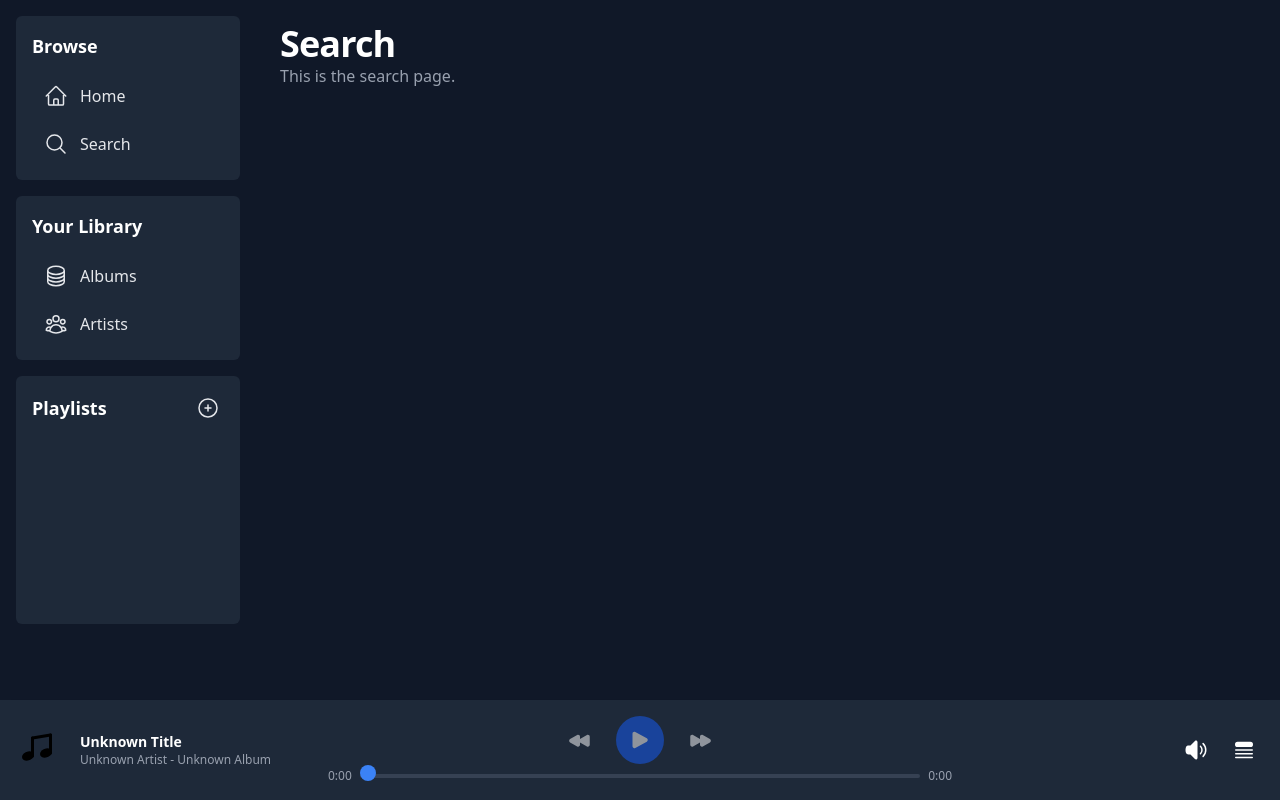
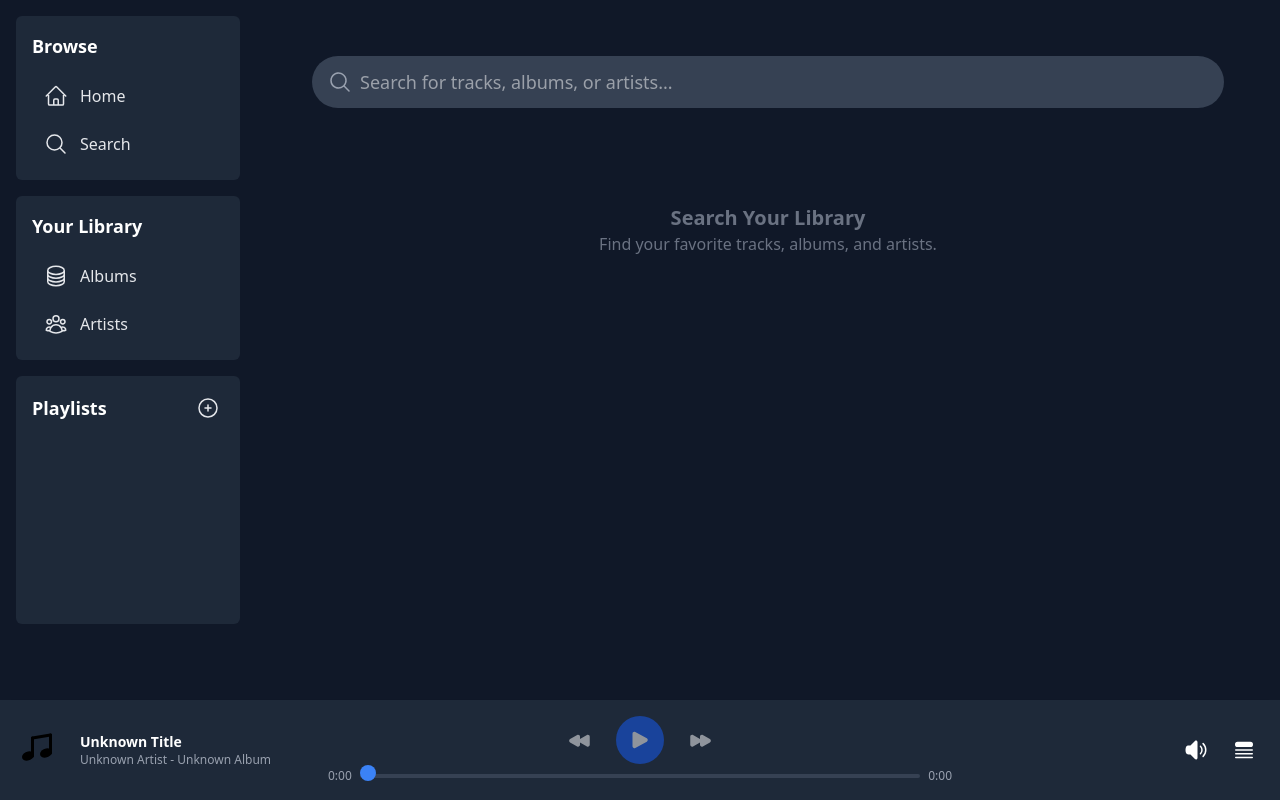
Before and after one commit to rkblake/cantare, a Next.js app: page /search in a window 1280 px wide. Built offline with nearby package versions, Linux system fonts and the light colour scheme.

Commit message:
added search page

```diff
--- /dev/null
+++ b/src/app/api/artist/image/[id]/route.ts
@@ -0,0 +1,20 @@
+import { type NextRequest, NextResponse } from 'next/server';
+import { db } from '@/database';
+import type { Artist, Album } from '@/types';
+
+export async function GET(_req: NextRequest, { params }: { params: { id: string } }) {
+  const { id } = params;
+
+  db.read();
+
+  const artist = db.data.artists.find((artist: Artist) => artist.id === id);
+
+  if (!artist) {
+    return NextResponse.json({ error: 'Artist not found' }, { status: 404 });
+  }
+
+  const firstAlbum: Album | undefined = db.data.albums.find(a => a.id === artist.albumIds[0]);
+  const imageUrl = firstAlbum?.artworkPath ? `/api/artwork/${firstAlbum.id}` : '/images/default-artist.svg';
+
+  return NextResponse.json({ imageUrl });
+}
--- a/src/app/page.tsx
+++ b/src/app/page.tsx
@@ -5,13 +5,14 @@ import ArtistCard from '@/components/ArtistCard'; // Component to display an art
 import { Cog6ToothIcon } from '@heroicons/react/24/solid';
 import Link from 'next/link'; // For linking to other pages
 
+
 type Response = {
   tracks: Track[];
   albums: Album[];
   artists: Artist[];
 }
 
-async function getHomepageData(): Promise<{ recentTracks: Track[], recentAlbums: Album[], featuredArtists: Artist[] }> {
+async function getHomepageData(): Promise<{ recentTracks: Track[], recentAlbums: Album[], featuredArtists: { artist: Artist, imageUrl: string }[] }> {
   try {
     const res = await fetch(`${process.env.NEXT_PUBLIC_BASE_URL ?? 'http://localhost:3000'}/api/search?q=`); // Example: fetches some initial data
     if (!res.ok) {
@@ -20,9 +21,14 @@ async function getHomepageData(): Promise<{ recentTracks: Track[], recentAlbums:
       return { recentTracks: [], recentAlbums: [], featuredArtists: [] };
     }
     const data = await res.json() as Response;
-    // The search endpoint returns { tracks, albums, artists }. We can use these.
-    // In a real app, /api/homepage would return specifically curated data.
-    return { recentTracks: data.tracks, recentAlbums: data.albums, featuredArtists: data.artists };
+
+    const featuredArtistsWithImages = await Promise.all(data.artists.map(async artist => {
+      const imageUrlRes = await fetch(`${process.env.NEXT_PUBLIC_BASE_URL ?? 'http://localhost:3000'}/api/artist/image/${artist.id}`);
+      const { imageUrl } = await imageUrlRes.json() as { imageUrl: string };
+      return { artist, imageUrl };
+    }));
+
+    return { recentTracks: data.tracks, recentAlbums: data.albums, featuredArtists: featuredArtistsWithImages };
 
   } catch (error) {
     console.error("Error fetching homepage data:", error);
@@ -73,8 +79,8 @@ export default async function HomePage() {
         <section>
           <h2 className="text-2xl font-bold mb-6 text-gray-200">Featured Artists</h2>
           <div className="grid grid-cols-2 sm:grid-cols-3 md:grid-cols-4 lg:grid-cols-5 xl:grid-cols-6 gap-6">
-            {featuredArtists.map(artist => (
-              <ArtistCard key={artist.id} artist={artist} />
+            {featuredArtists.map(({ artist, imageUrl }) => (
+              <ArtistCard key={artist.id} artist={artist} imageUrl={imageUrl} />
             ))}
           </div>
         </section>
--- a/src/app/search/page.tsx
+++ b/src/app/search/page.tsx
@@ -1,8 +1,135 @@
+'use client';
+
+import React, { useState, useEffect, useCallback } from 'react';
+import type { Track, Album, Artist } from '@/types';
+import TrackList from '@/components/TrackList';
+import AlbumCard from '@/components/AlbumCard';
+import ArtistCard from '@/components/ArtistCard';
+import { MagnifyingGlassIcon } from '@heroicons/react/24/solid';
+
+// Debounce hook
+const useDebounce = (value: string, delay: number) => {
+  const [debouncedValue, setDebouncedValue] = useState(value);
+
+  useEffect(() => {
+    const handler = setTimeout(() => {
+      setDebouncedValue(value);
+    }, delay);
+
+    return () => {
+      clearTimeout(handler);
+    };
+  }, [value, delay]);
+
+  return debouncedValue;
+};
+
 export default function SearchPage() {
+  const [query, setQuery] = useState('');
+  const [results, setResults] = useState<{ tracks: Track[], albums: Album[], artists: { artist: Artist, imageUrl: string }[] }>({ tracks: [], albums: [], artists: [] });
+  const [isLoading, setIsLoading] = useState(false);
+  const debouncedQuery = useDebounce(query, 300);
+
+  const fetchResults = useCallback(async (searchQuery: string) => {
+    if (searchQuery.trim() === '') {
+      setResults({ tracks: [], albums: [], artists: [] });
+      return;
+    }
+
+    setIsLoading(true);
+    try {
+      const res = await fetch(`/api/search?q=${encodeURIComponent(searchQuery)}`);
+      if (res.ok) {
+        const data = await res.json();
+        const artistsWithImages = await Promise.all(data.artists.map(async (artist: Artist) => {
+          const imageUrlRes = await fetch(`/api/artist/image/${artist.id}`);
+          const { imageUrl } = await imageUrlRes.json();
+          return { artist, imageUrl };
+        }));
+        setResults({ ...data, artists: artistsWithImages });
+      } else {
+        console.error("Failed to fetch search results");
+        setResults({ tracks: [], albums: [], artists: [] });
+      }
+    } catch (error) {
+      console.error("Error fetching search results:", error);
+      setResults({ tracks: [], albums: [], artists: [] });
+    } finally {
+      setIsLoading(false);
+    }
+  }, []);
+
+  useEffect(() => {
+    fetchResults(debouncedQuery);
+  }, [debouncedQuery, fetchResults]);
+
+  const handleInputChange = (e: React.ChangeEvent<HTMLInputElement>) => {
+    setQuery(e.target.value);
+  };
+
+  const noResults = !isLoading && debouncedQuery && results.tracks.length === 0 && results.albums.length === 0 && results.artists.length === 0;
+
   return (
-    <div>
-      <h1 className="text-4xl font-extrabold tracking-tight text-white">Search</h1>
-      <p className="text-gray-400">This is the search page.</p>
+    <div className="space-y-8 p-4 sm:p-6 md:p-8">
+      <div className="relative">
+        <input
+          type="text"
+          value={query}
+          onChange={handleInputChange}
+          placeholder="Search for tracks, albums, or artists..."
+          className="w-full bg-gray-700 text-white rounded-full py-3 pl-12 pr-4 text-lg focus:outline-none focus:ring-2 focus:ring-blue-500"
+        />
+        <MagnifyingGlassIcon className="absolute left-4 top-1/2 -translate-y-1/2 h-6 w-6 text-gray-400" />
+      </div>
+
+      {isLoading && <div className="text-center text-gray-400">Loading...</div>}
+
+      {noResults && (
+        <div className="text-center text-gray-500 py-16">
+          <h3 className="text-xl font-semibold">No results found for &quot;{debouncedQuery}&quot;</h3>
+          <p>Please try a different search term.</p>
+        </div>
+      )}
+
+      {!isLoading && !debouncedQuery && (
+        <div className="text-center text-gray-500 py-16">
+          <h3 className="text-xl font-semibold">Search Your Library</h3>
+          <p>Find your favorite tracks, albums, and artists.</p>
+        </div>
+      )}
+
+      <div className="space-y-12">
+        {results.tracks.length > 0 && (
+          <section>
+            <h2 className="text-2xl font-bold mb-4 text-gray-200">Tracks</h2>
+            <div className="bg-gray-800/50 rounded-lg">
+              <TrackList tracks={results.tracks} />
+            </div>
+          </section>
+        )}
+
+        {results.albums.length > 0 && (
+          <section>
+            <h2 className="text-2xl font-bold mb-4 text-gray-200">Albums</h2>
+            <div className="grid grid-cols-2 sm:grid-cols-3 md:grid-cols-4 lg:grid-cols-5 xl:grid-cols-6 gap-6">
+              {results.albums.map(album => (
+                <AlbumCard key={album.id} album={album} />
+              ))}
+            </div>
+          </section>
+        )}
+
+        {results.artists.length > 0 && (
+          <section>
+            <h2 className="text-2xl font-bold mb-4 text-gray-200">Artists</h2>
+            <div className="grid grid-cols-2 sm:grid-cols-3 md:grid-cols-4 lg:grid-cols-5 xl:grid-cols-6 gap-6">
+              {results.artists.map(({ artist, imageUrl }) => (
+                <ArtistCard key={artist.id} artist={artist} imageUrl={imageUrl} />
+              ))}
+            </div>
+          </section>
+        )}
+      </div>
     </div>
   );
 }
--- a/src/components/ArtistCard.tsx
+++ b/src/components/ArtistCard.tsx
@@ -1,16 +1,13 @@
-import type { Artist, Album } from '@/types';
+import type { Artist } from '@/types';
 import Link from 'next/link';
 import Image from 'next/image';
-import { db } from '@/database';
 
 interface ArtistCardProps {
   artist: Artist;
+  imageUrl: string;
 }
 
-const ArtistCard: React.FC<ArtistCardProps> = ({ artist }) => {
-  db.read();
-  const firstAlbum: Album | undefined = db.data.albums.find(a => a.id === artist.albumIds[0]);
-  const imageUrl = firstAlbum?.artworkPath ? `/api/artwork/${firstAlbum.id}` : '/images/default-artist.svg';
+const ArtistCard: React.FC<ArtistCardProps> = ({ artist, imageUrl }) => {
 
   return (
     <Link href={`/artist/${artist.id}`} className="block group">
```
